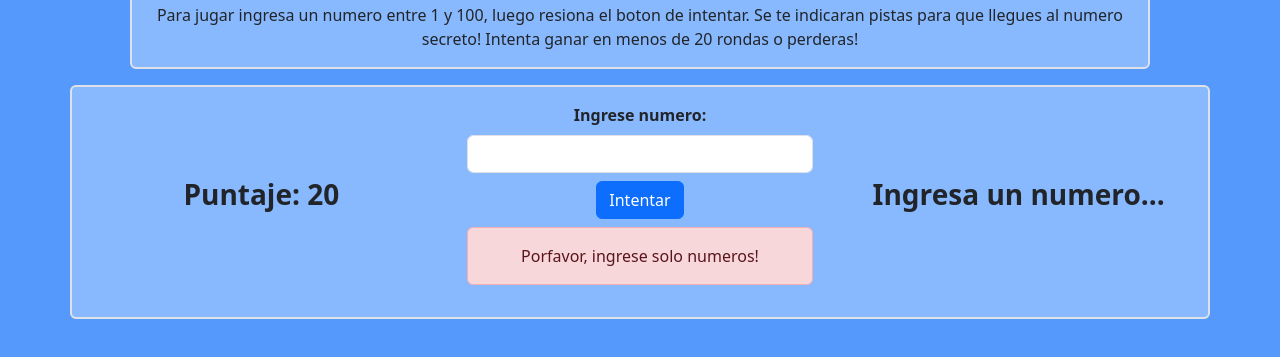
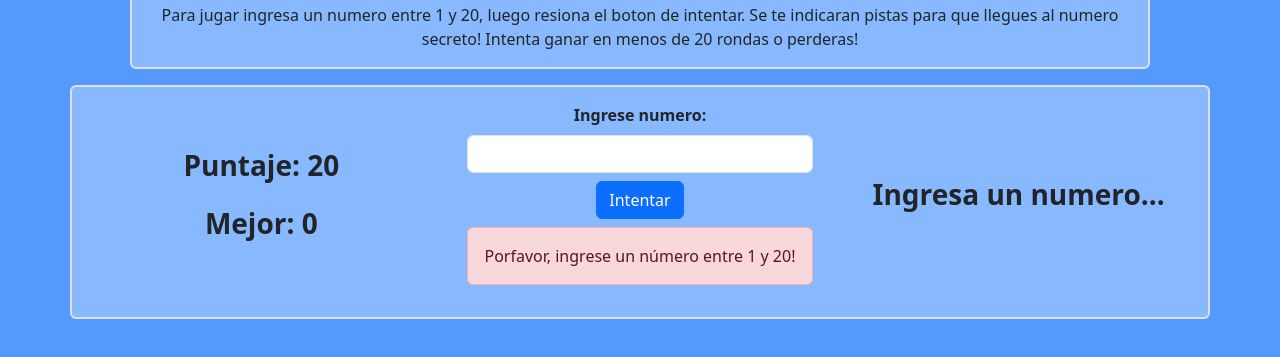
Before and after one commit to maurnl/LabNet2023, a plain HTML site: page index.html in a window 1280 px wide. Both pictures are taken after a click on the button "Intentar". Shown: the part 71-428 px from the top of the page. Drawn offline with nearby package versions, Linux system fonts and the light colour scheme.

Commit message:
agrego validacion numero dentro del rango de juego, parametrizo numero maximo en logica de juego

```diff
--- a/index.html
+++ b/index.html
@@ -13,12 +13,13 @@
     <div class="container mt-3 text-center">
         <div class="row bg-white border mx-5 border-2 rounded">
             <h1>Juego adivinar el numero!</h1>
-            <p>Para jugar ingresa un numero entre 1 y 100, luego resiona el boton de intentar. Se te indicaran pistas para que llegues al numero secreto! Intenta
+            <p>Para jugar ingresa un numero entre 1 y 20, luego resiona el boton de intentar. Se te indicaran pistas para que llegues al numero secreto! Intenta
                ganar en menos de 20 rondas o perderas!</p>
         </div>
         <div class="row align-items-center mt-3 border border-2 rounded" id="contenedor">
             <div class="col-4 justify-content-center">
                 <p class="fs-3 fw-bold">Puntaje: <span id="score">0</span></p>
+                <p class="fs-3 fw-bold">Mejor: <span id="maxScore">0</span></p>
                 <button class="btn btn-danger" id="reiniciar" style="display:none">Reinciar</button>
             </div>
             <div class="form-group p-3 col-4">
--- a/js/GameLogic.js
+++ b/js/GameLogic.js
@@ -1,16 +1,19 @@
 import { GameState } from "./GameStates.js"
 
 export class GameLogic {
+    // top bound number
+    static MAX_NUMBER = 20;
     #gameOver;
     #playerWon;
     #score;
     #secretNumber;
+    #currentHighscore = Number.MIN_VALUE;
 
     constructor() {
         this.#gameOver = false;
         this.#playerWon = false;
         this.#score = 20;
-        this.#secretNumber = Math.floor(Math.random() * 100);
+        this.#secretNumber = Math.floor(Math.random() * GameLogic.MAX_NUMBER);
     }
 
     guessNumber(number) {
@@ -19,6 +22,9 @@ export class GameLogic {
             status = GameState.YouWon;
             this.#gameOver = true;
             this.#playerWon = true;
+            if(number > this.#currentHighscore) {
+                this.#currentHighscore = this.#score;
+            }
         } else {
             if(number > this.#secretNumber) {
                 status = GameState.TooHigh;
@@ -45,4 +51,8 @@ export class GameLogic {
     getPlayerWon() {
         return this.#playerWon;
     }
+
+    getHighScore() {
+        return this.#currentHighscore;
+    }
 }
--- a/js/script.js
+++ b/js/script.js
@@ -15,8 +15,11 @@ function handleInputNumber() {
 
     error.textContent = "";
     error.style.display = "none";
-    if(!inputIsOnlyNumbers(input)) {
-        error.textContent = "Porfavor, ingrese solo numeros!";
+
+    let isValidInput = inputIsOnlyNumbers(input) && inputIsInsideBounds(input);
+
+    if(!isValidInput) {
+        error.textContent = `Porfavor, ingrese un número entre 1 y ${GameLogic.MAX_NUMBER}!`;
         error.style.display = "block";
         return;
     }
@@ -37,6 +40,7 @@ function handleGameState(gameState) {
             contenedor.style.backgroundColor = "lightgreen";
             estado.textContent = "GANASTE!!";
             botonReiniciar.style.display = "inline-block";
+            document.getElementById("maxScore").textContent = gameLogic.getHighScore();
             botonIntentar.disabled = true;
             break;
         case GameState.TooHigh:
@@ -64,6 +68,10 @@ function inputIsOnlyNumbers(input) {
     return /^\d+$/.test(input);
 }
 
+function inputIsInsideBounds(input) {
+    return input >= 0 && GameLogic.MAX_NUMBER >= input;
+}
+
 function handleRestartGame() {
     gameLogic = new GameLogic();
     document.getElementById("guessBtn").disabled = false;
```
